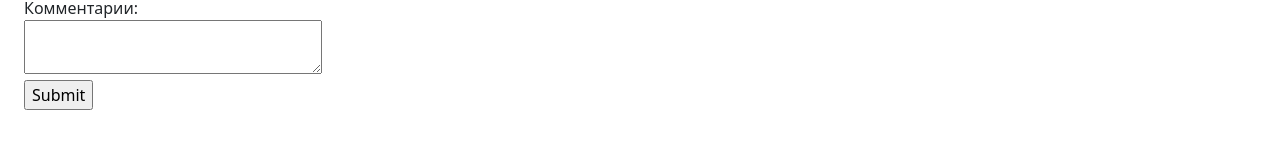
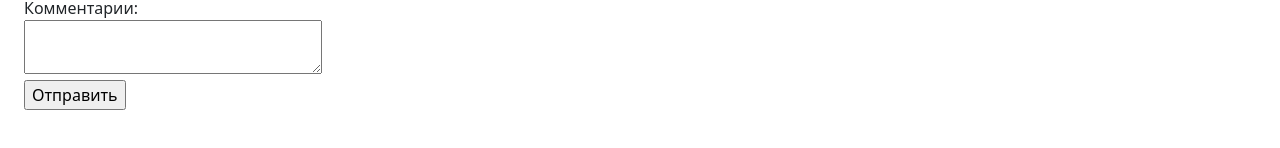
Before and after one commit to bzalyaliev/requests, a React (Create React App) app in the folder frontend/: page /request in a window 1280 px wide. Shown: the part 386-534 px from the top of the page. Built offline with nearby package versions, Linux system fonts and the light colour scheme.

Commit message:
small adjustments

```diff
--- a/frontend/src/pages/NewRequestPage.js
+++ b/frontend/src/pages/NewRequestPage.js
@@ -143,7 +143,7 @@ class NewRequestPage extends Component {
                               value={this.state.newRequest.comments}/>
                 </label>
                 <br/>
-                <input type="submit" value="Submit"/>
+                <input type="submit" value="Отправить"/>
             </form>
             <ResponseHandler response={this.state.response}/>
         </div>
@@ -161,7 +161,8 @@ const ResponseHandler = ({response}) => {
             )
         } else {
             return <div role="success">
-                Запрос успешно отправлен
+                Запрос успешно отправлен. ID вашей заявки:
+                <pre>{response.id}</pre>
             </div>
         }
     }
```
